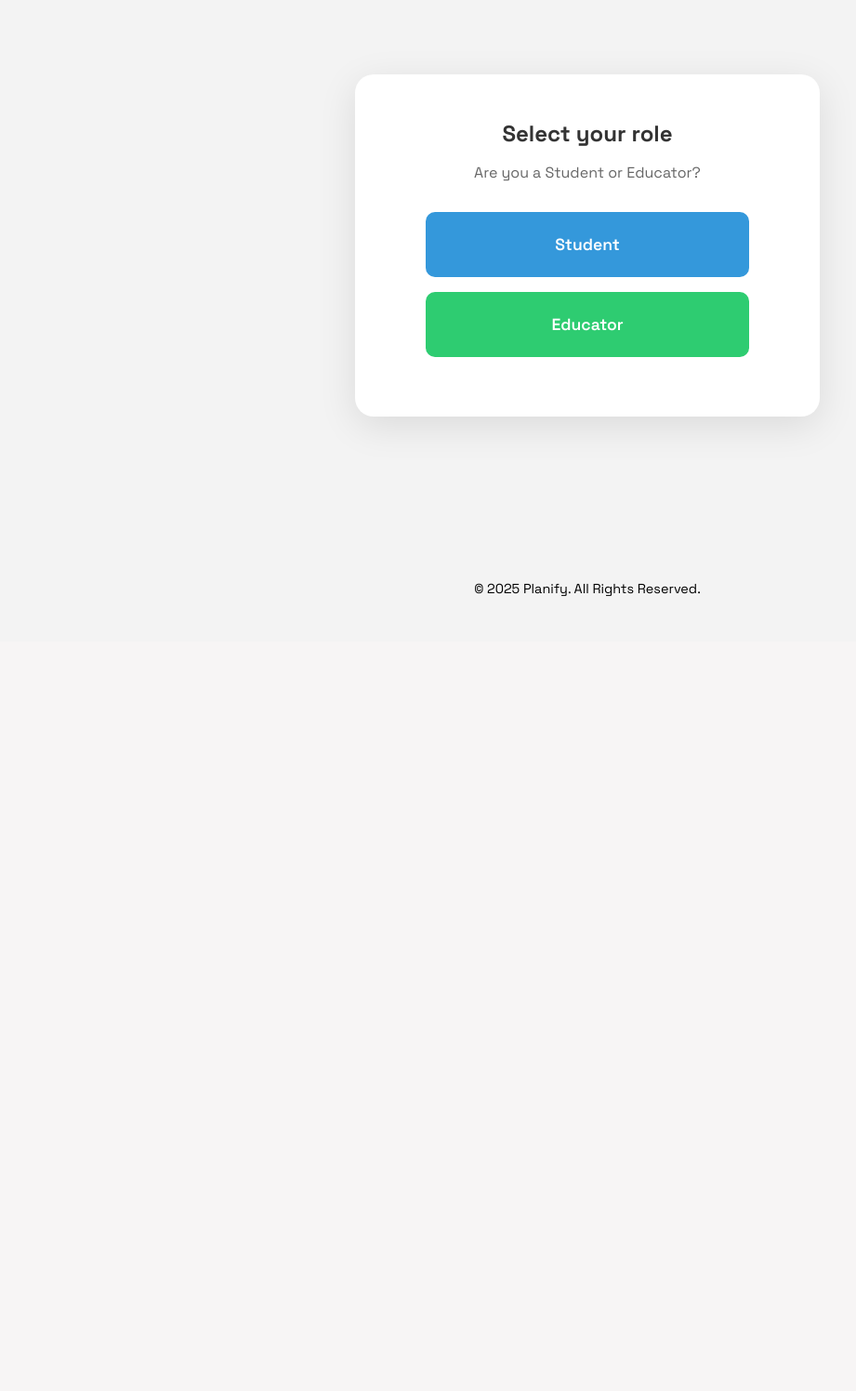
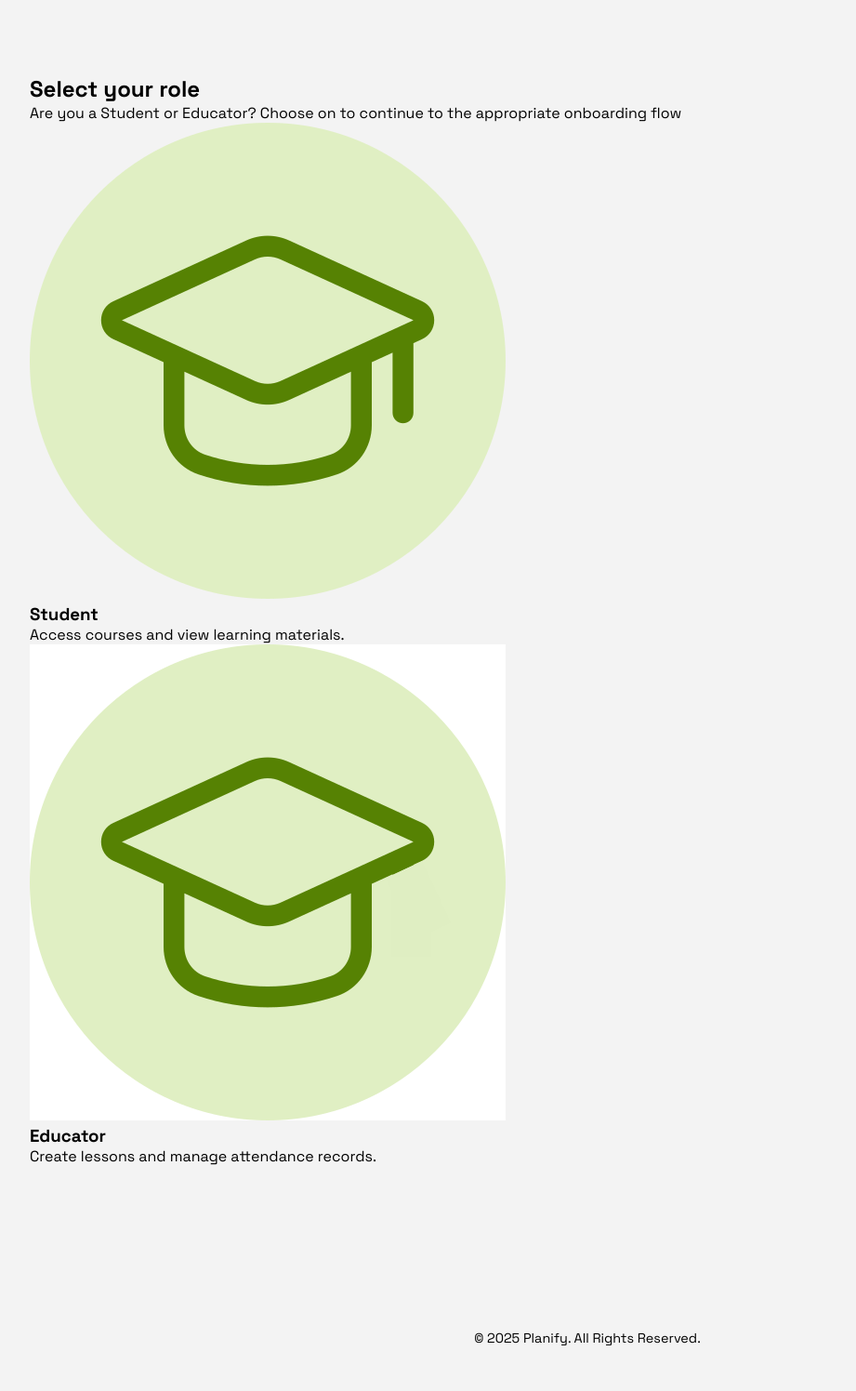
Before and after one commit to nemzki/Python-Planify-LessonPlanner, a Flask app: page /choose-role in a window 1280 px wide. Shown: the part 134-1630 px from the top of the page at 93% size, without its empty margins (8-929 px from the left). Before the commit the page ends 775 px from the top, so only its background shows below. Run offline with Flask 3, Linux system fonts and the light colour scheme.

Commit message:
updated about us, login, contacts, and choose_role.html

```diff
--- a/templates/choose_role.html
+++ b/templates/choose_role.html
@@ -1,11 +1,26 @@
 {% extends "base.html" %}
+{% block title %}Role{% endblock %}
+{% block content %}
+<div class="role-selection-container">
+  <h2>Select your role</h2>
+  <p>Are you a Student or Educator? Choose on to continue to the appropriate onboarding flow</p>
 
-{% block content %}
-<div class="role-container">
-    <h2>Select your role</h2>
-    <p>Are you a Student or Educator?</p>
+  <div class="role-cards">
+    <a href="{{ url_for('register_form', role='student') }}" class="role-card student-card">
+      <div class="role-icon">
+        <img src="{{ url_for('static', filename='pictures/student-role-icon.png') }}" alt="Student Icon" />
+      </div>
+      <h3>Student</h3>
+      <p>Access courses and view learning materials.</p>
+    </a>
 
-    <a href="{{ url_for('register_form', role='student') }}" class="student-btn">Student</a>
-    <a href="{{ url_for('register_form', role='educator') }}" class="educator-btn">Educator</a>
+    <a href="{{ url_for('register_form', role='educator') }}" class="role-card educator-card">
+      <div class="role-icon">
+        <img src="{{ url_for('static', filename='pictures/teacher-role-icon.png') }}" alt="Educator Icon" />
+      </div>
+      <h3>Educator</h3>
+      <p>Create lessons and manage attendance records.</p>
+    </a>
+  </div>
 </div>
 {% endblock %}
--- a/templates/contacts.html
+++ b/templates/contacts.html
@@ -31,10 +31,6 @@
       <button type="submit">Send Message</button>
     </form>
 
-    <div class="decorative-stars">
-      <div class="large-star"></div>
-      <div class="small-star"></div>
-      <div class="star-outline"></div>
     </div>
   </div>
 </div>
--- a/templates/login.html
+++ b/templates/login.html
@@ -36,7 +36,7 @@
   </div>
 
   <div class="login-illustration">
-    <img src="{{ url_for('static', filename='images/home-illustrations.png') }}" alt="Login Illustration" />
+    <img src="{{ url_for('static', filename='pictures/login-illustration.png') }}" alt="Login Illustration" />
   </div>
 
 </div>
```
Also changed, not shown: templates/about_us.html (+8 -7 lines).
